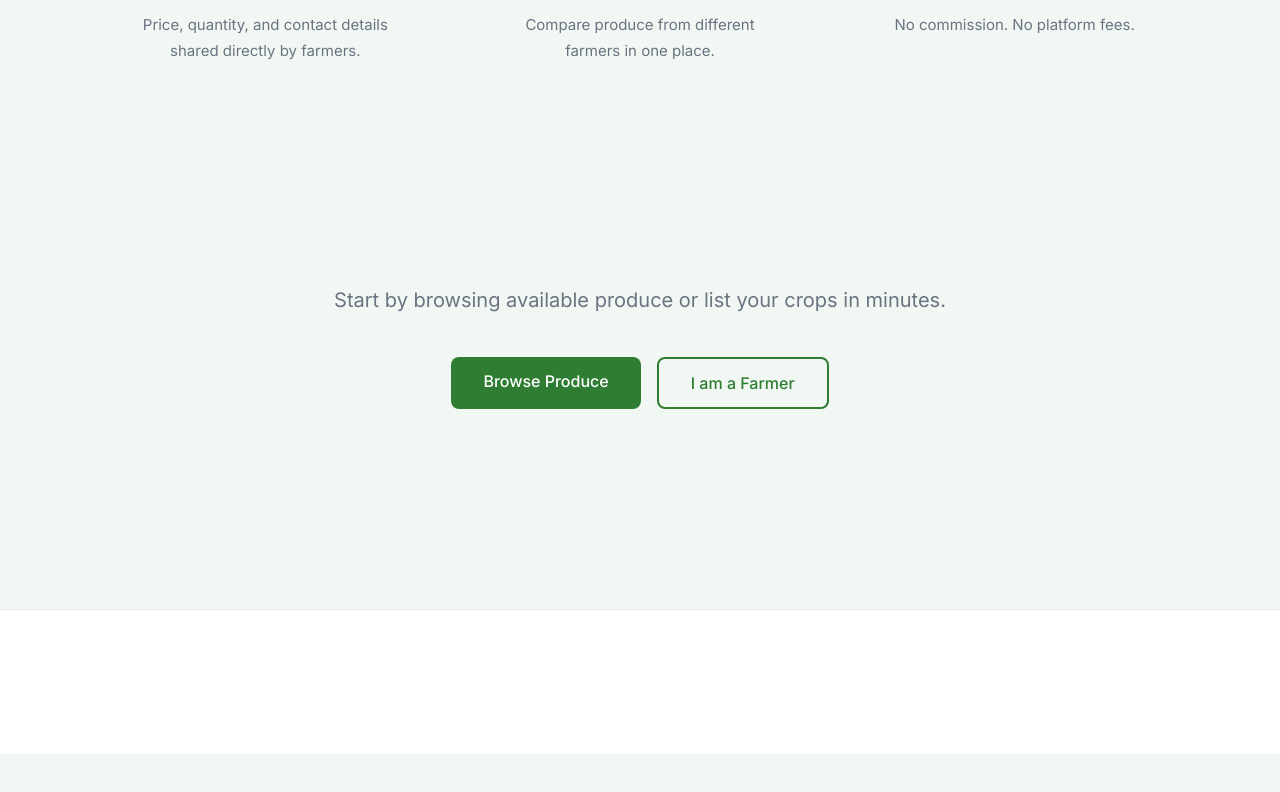
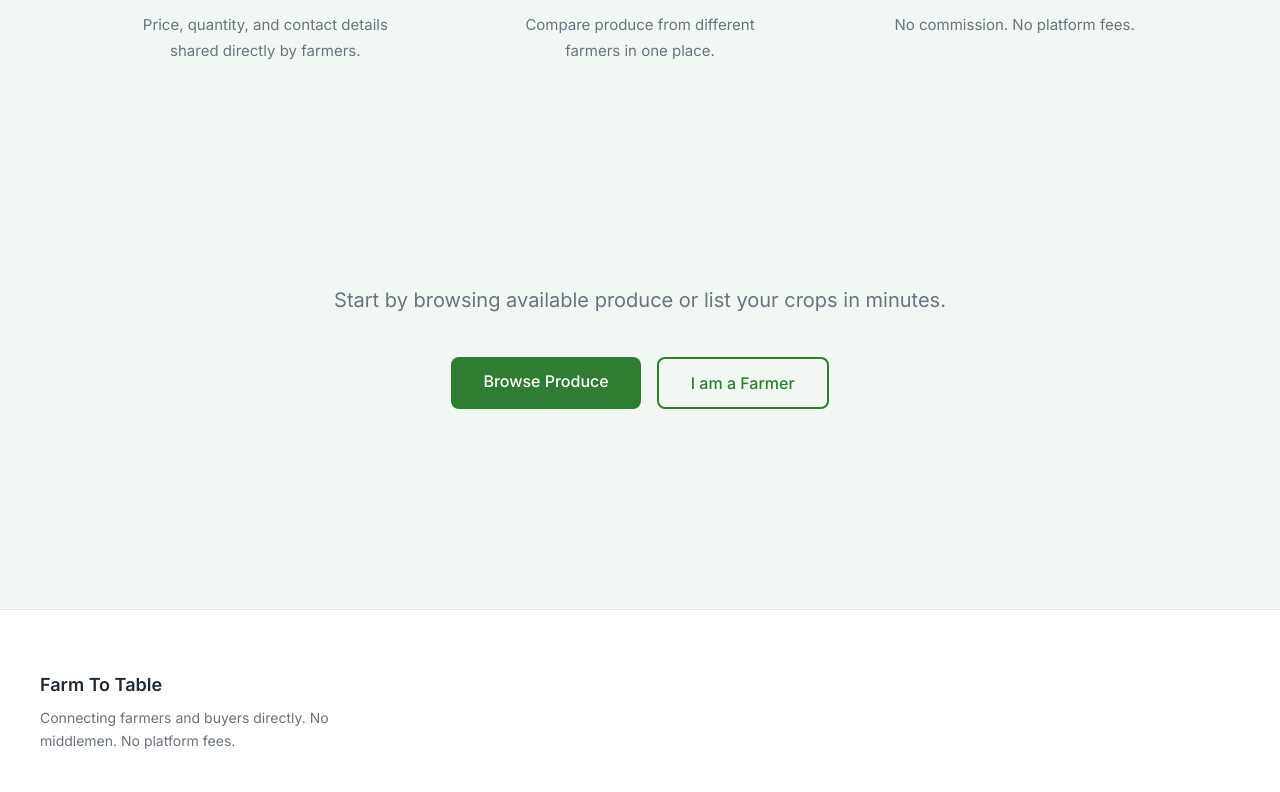
Before and after one commit to sanjanb/k-tech-nain, a Next.js app: page / in a window 1280 px wide. Shown: the part 933-1725 px from the top of the page. Before the commit the page ends 1687 px from the top, so only its background shows below. Built offline with nearby package versions, Linux system fonts and the light colour scheme; no server answers.

Commit message:
feat: enhance Footer component with identity section content

```diff
--- a/components/Footer.jsx
+++ b/components/Footer.jsx
@@ -25,8 +25,30 @@ export default function Footer() {
             marginBottom: "clamp(32px, 6vw, 48px)",
           }}
         >
-          {/* Column 1: Placeholder for Phase 2 */}
-          <div>{/* Identity section will be added in Phase 2 */}</div>
+          {/* Column 1: Identity */}
+          <div>
+            <h3
+              style={{
+                fontSize: 18,
+                fontWeight: 600,
+                color: "var(--color-text-primary)",
+                margin: "0 0 12px 0",
+              }}
+            >
+              Farm To Table
+            </h3>
+            <p
+              style={{
+                fontSize: 14,
+                color: "var(--color-text-secondary)",
+                margin: 0,
+                lineHeight: 1.6,
+              }}
+            >
+              Connecting farmers and buyers directly. No middlemen. No platform
+              fees.
+            </p>
+          </div>
 
           {/* Column 2: Placeholder for Phase 3 */}
           <div>{/* Navigation section will be added in Phase 3 */}</div>
```
